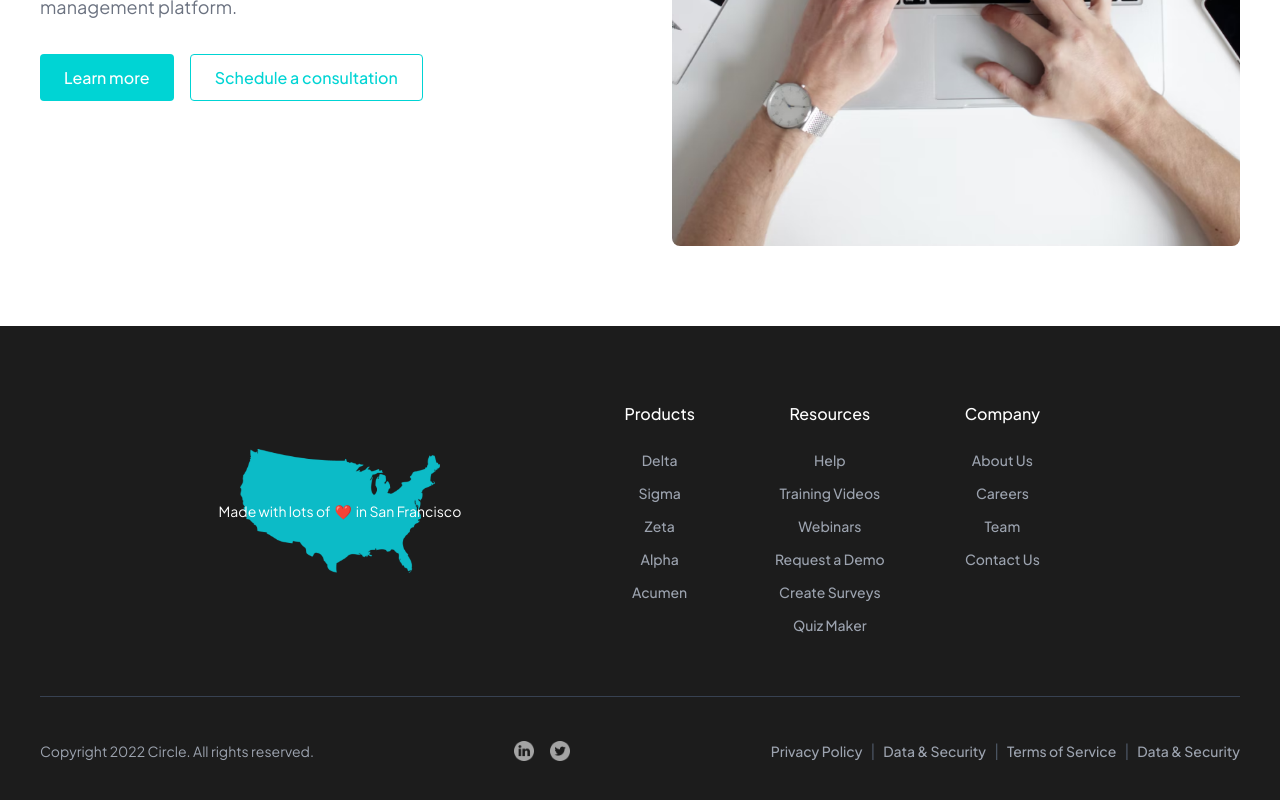
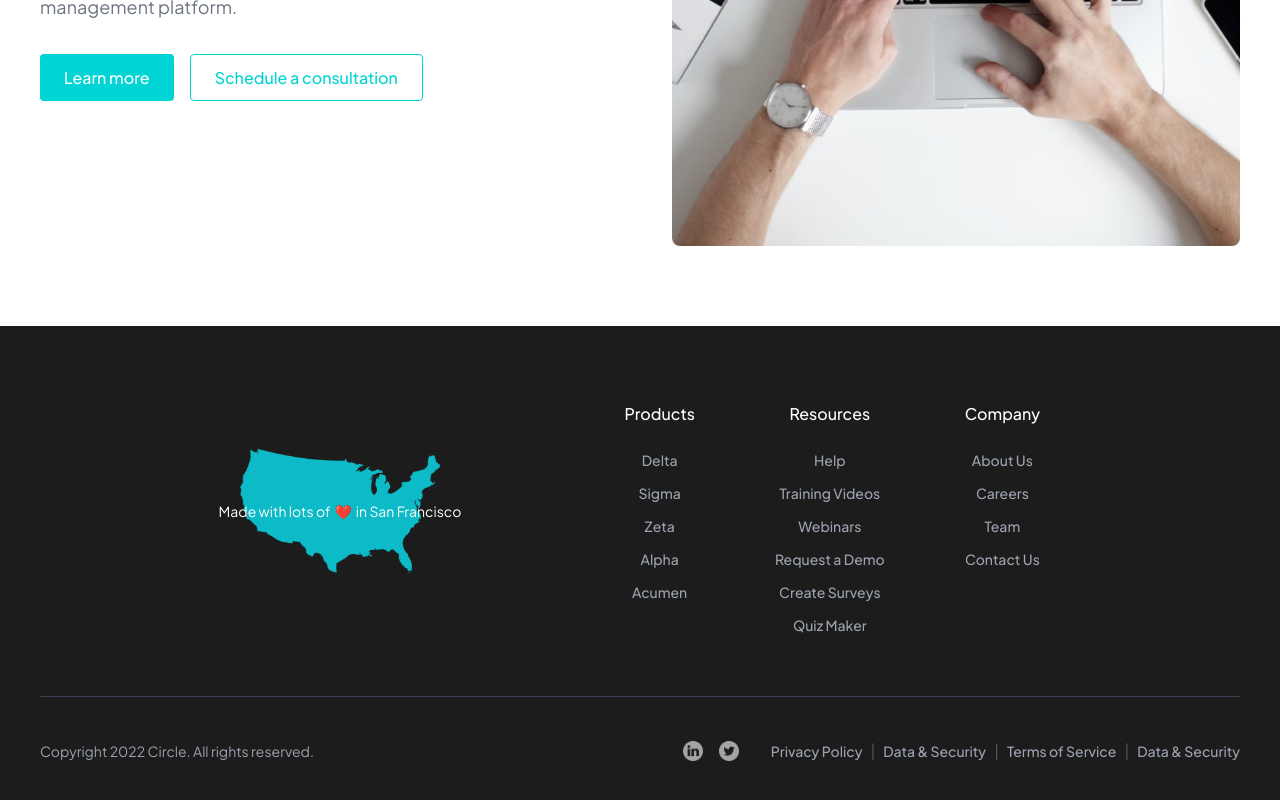
Before and after one commit to KrievinsT/oCircle, a React (Vite) app: page / in a window 1280 px wide. Shown: the part 3967-4767 px from the top of the page. Built offline with nearby package versions, Linux system fonts and the light colour scheme.

Commit message:
linked in and twitter links adjusted properly

```diff
--- a/src/components/Footer/Footer.jsx
+++ b/src/components/Footer/Footer.jsx
@@ -1,4 +1,4 @@
-// Footer.jsx
+
 import React from 'react';
 import UsMap from '../../assets/us-map.png';
 import TwitterIcon from '../../assets/twitter-image.png';
@@ -10,7 +10,7 @@ const Footer = () => {
     <footer className="footer">
       <div className="footer__container">
         <div className="footer__content">
-          {/* Map Section with Overlay Text */}
+
           <div className="footer__map-section">
             <div className="footer__map-container">
               <img src={UsMap} alt="US Map" className="footer__map" />
@@ -20,7 +20,7 @@ const Footer = () => {
             </div>
           </div>
 
-          {/* Rest of the component remains the same */}
+
           <div className="footer__nav-sections">
             <div className="footer__nav-group">
               <h3 className="footer__nav-title">Products</h3>
@@ -62,6 +62,9 @@ const Footer = () => {
             Copyright 2022 Circle. All rights reserved.
           </p>
 
+
+
+          <div className="footer__legal-links">
           <div className="footer__social">
             <a
               href="https://linkedin.com"
@@ -88,8 +91,6 @@ const Footer = () => {
               />
             </a>
           </div>
-
-          <div className="footer__legal-links">
             <a href="/privacy" className="footer__legal-link">Privacy Policy</a>
             <span className="footer__separator">|</span>
             <a href="/data-security" className="footer__legal-link">Data & Security</a>
```
